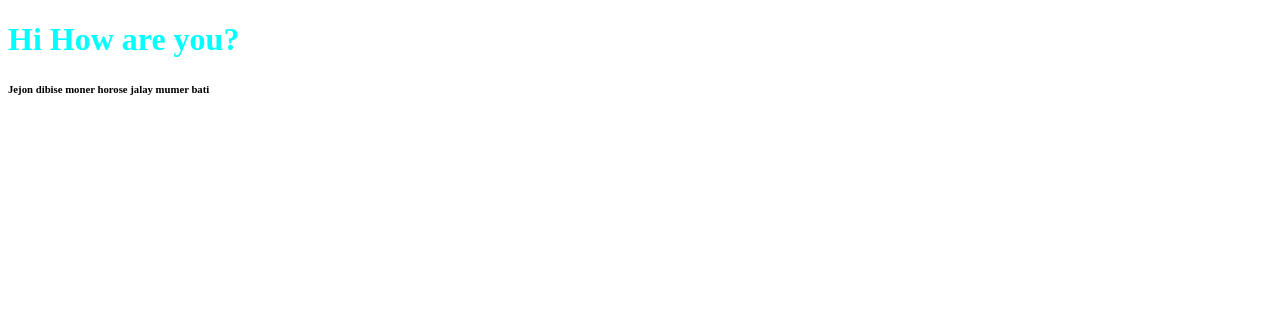
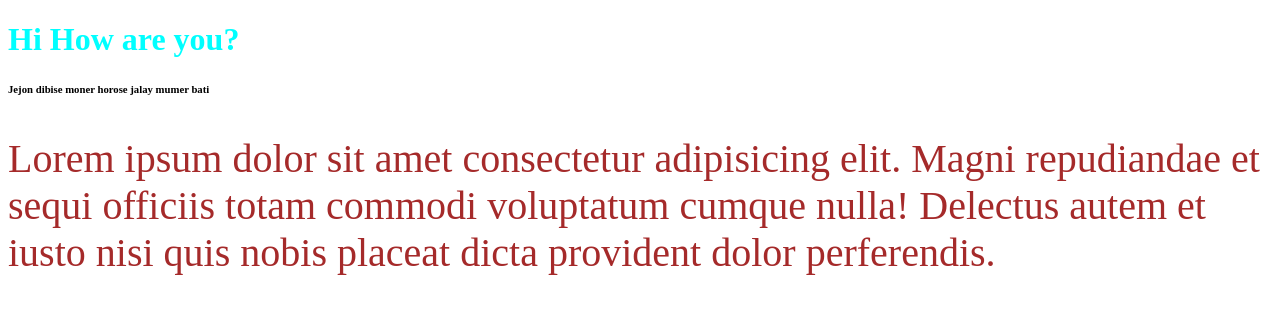
Before and after one commit to Junayed5/first-repo, a plain HTML site: page index.html in a window 1280 px wide. Drawn offline with Linux system fonts and the light colour scheme.

Commit message:
font & color changed

```diff
--- a/index.html
+++ b/index.html
@@ -10,5 +10,6 @@
 <body>
     <h1>Hi How are you?</h1>
     <h6>Jejon dibise moner horose jalay mumer bati</h6>
+    <p>Lorem ipsum dolor sit amet consectetur adipisicing elit. Magni repudiandae et sequi officiis totam commodi voluptatum cumque nulla! Delectus autem et iusto nisi quis nobis placeat dicta provident dolor perferendis.</p>
 </body>
 </html>
--- a/style.css
+++ b/style.css
@@ -1,3 +1,7 @@
 h1{
     color: aqua;
 }
+p{
+    color: brown;
+    font-size: 40px;
+}
```
